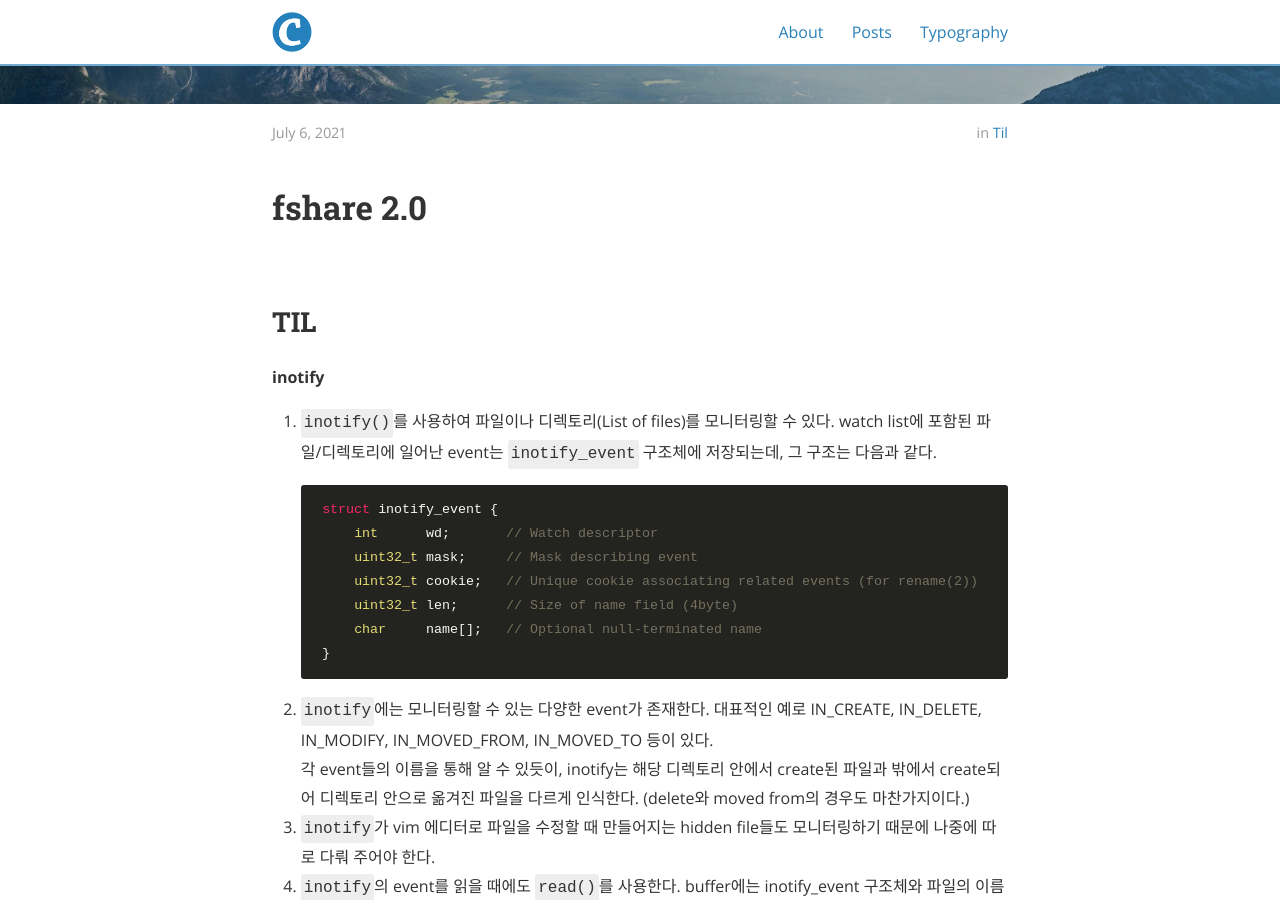
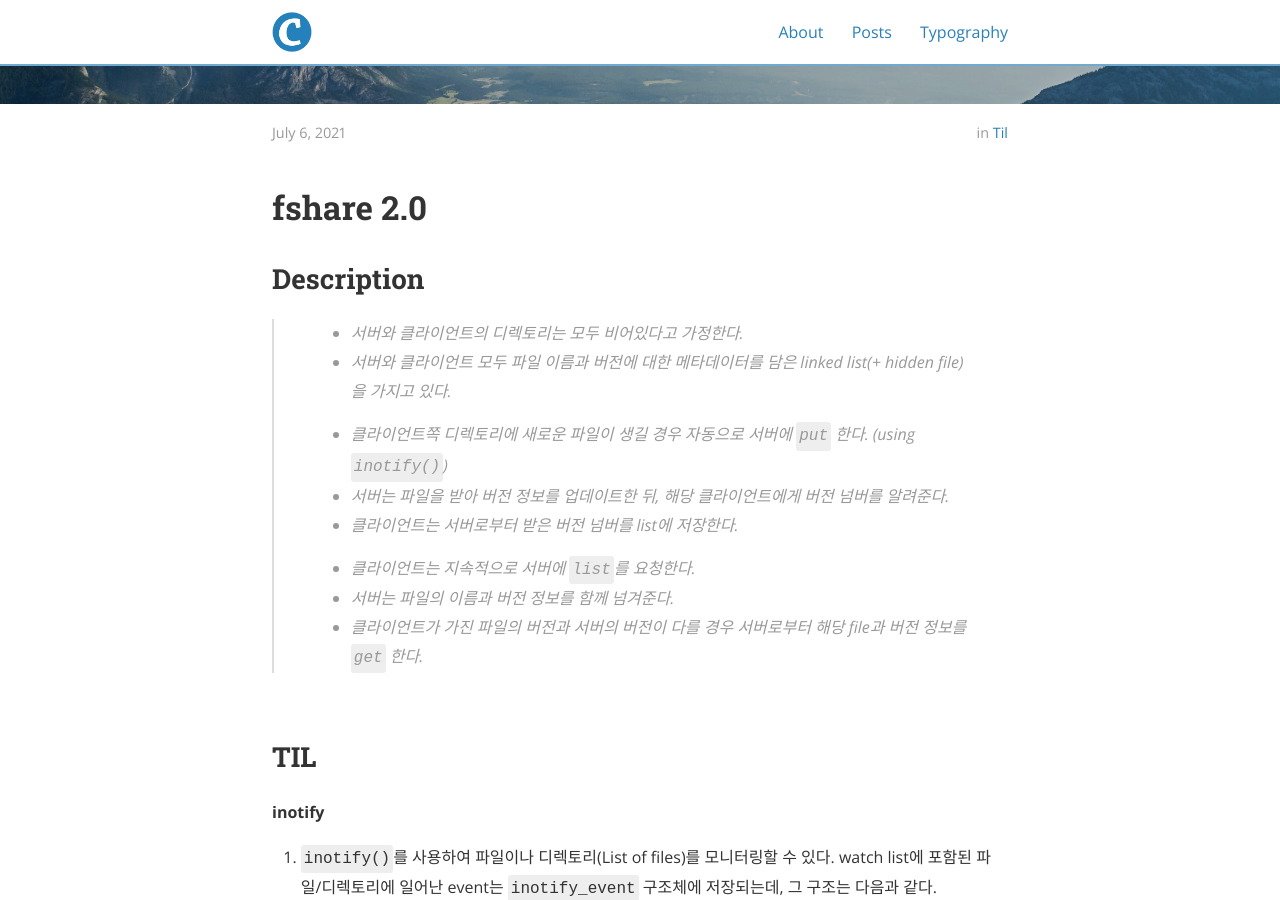
Before and after one commit to KimSeoYe/KimSeoYe.github.io, a Jekyll site: the page built from _posts/2021-07-06-[TIL]-System-Programming-Study-Day-7.md, in a window 1280 px wide and 900 px high, scrolled down 401 px. Built offline with Jekyll 4.4.1, drawn with Linux system fonts in a browser that asks for light colours; nearby versions of some CDN libraries.

Commit message:
Update 0708 TIL

```diff
--- a/_posts/2021-07-06-[TIL]-System-Programming-Study-Day-7.md
+++ b/_posts/2021-07-06-[TIL]-System-Programming-Study-Day-7.md
@@ -8,6 +8,18 @@ tags:   TIL sysprog
 cover:  "/assets/headers/mountain.jpg"
 ---
 # fshare 2.0
+
+## Description
+> - 서버와 클라이언트의 디렉토리는 모두 비어있다고 가정한다.
+> - 서버와 클라이언트 모두 파일 이름과 버전에 대한 메타데이터를 담은 linked list(+ hidden file)을 가지고 있다.
+>
+> - 클라이언트쪽 디렉토리에 새로운 파일이 생길 경우 자동으로 서버에 `put` 한다. (using `inotify()`)
+> - 서버는 파일을 받아 버전 정보를 업데이트한 뒤, 해당 클라이언트에게 버전 넘버를 알려준다.
+> - 클라이언트는 서버로부터 받은 버전 넘버를 list에 저장한다.
+>
+> - 클라이언트는 지속적으로 서버에 `list`를 요청한다.
+> - 서버는 파일의 이름과 버전 정보를 함께 넘겨준다.
+> - 클라이언트가 가진 파일의 버전과 서버의 버전이 다를 경우 서버로부터 해당 file과 버전 정보를 `get` 한다.
 
 <br>
 
```
